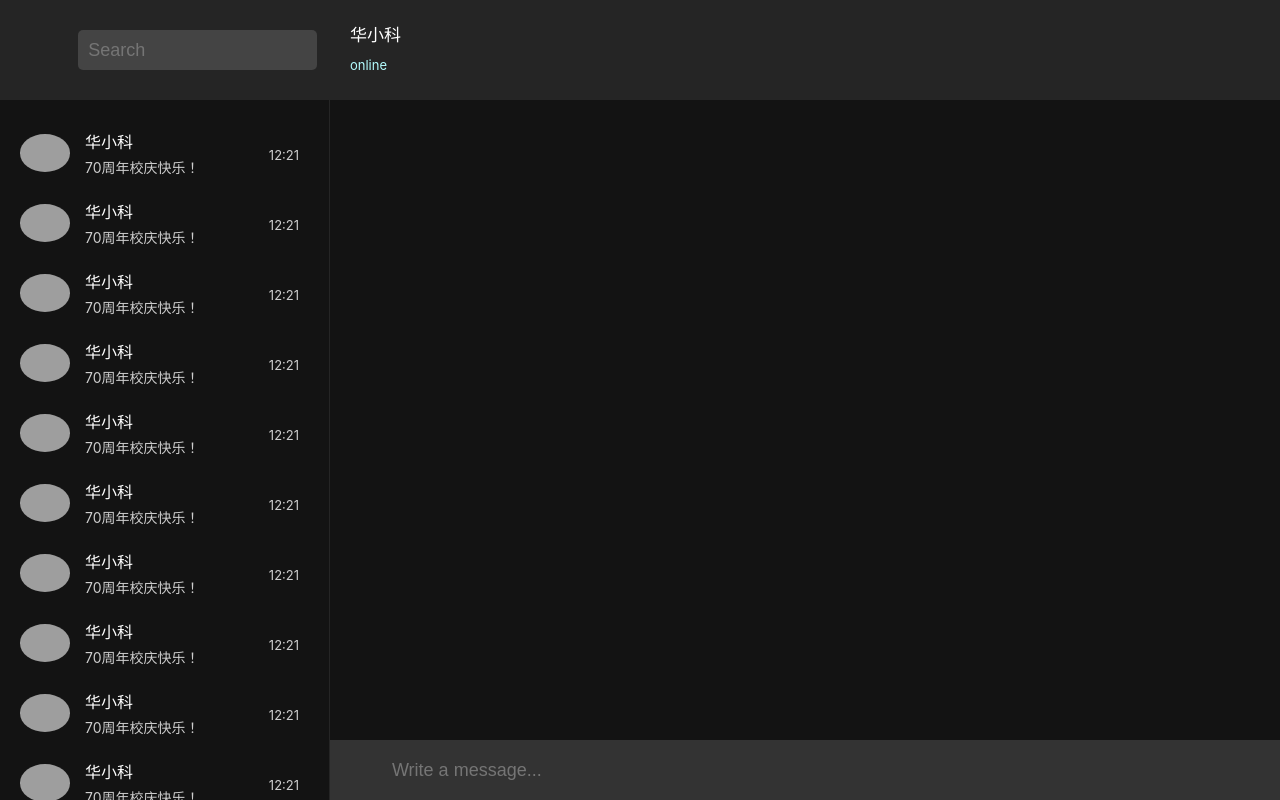
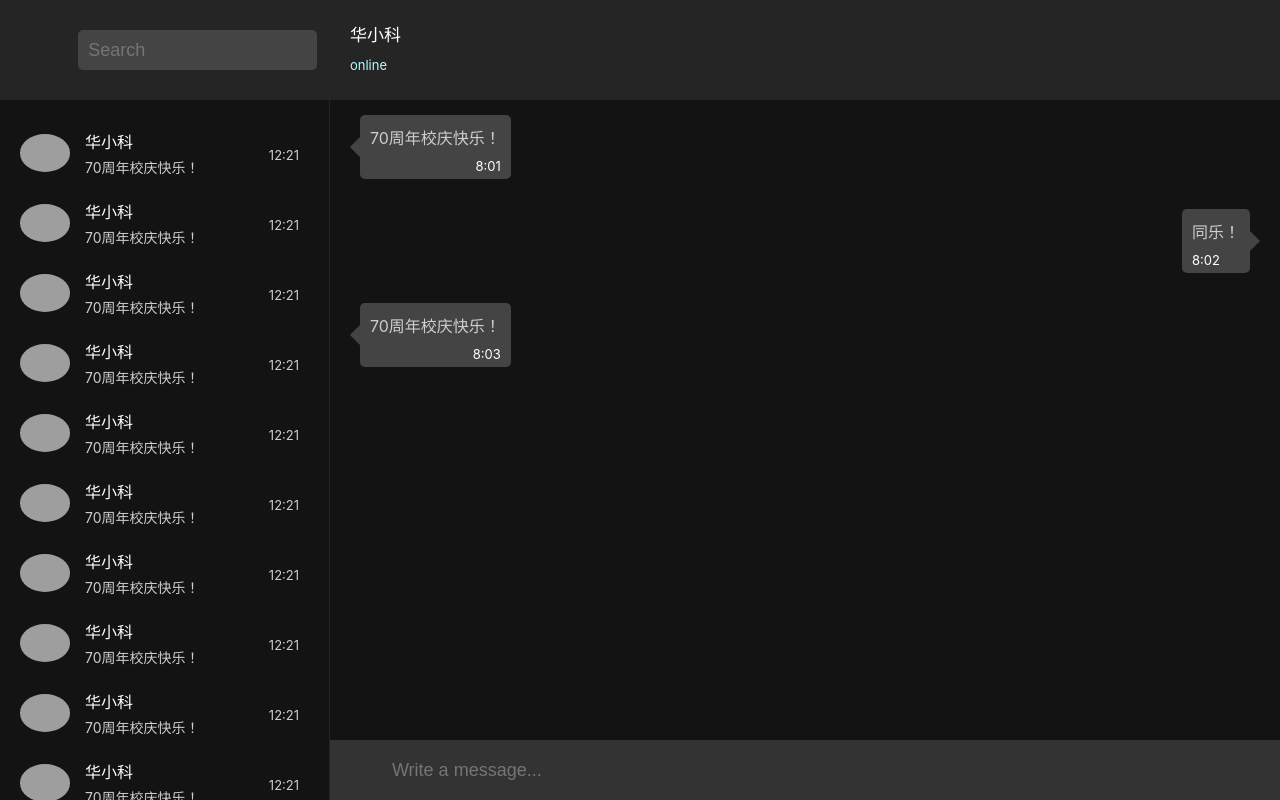
Before and after one commit to SE-Kokochatting/KokoChatting, a React (Vite) app in the folder src/frontend/: page /home in a window 1280 px wide. Built offline with nearby package versions, Linux system fonts and the light colour scheme; grey boxes are pictures that could not be loaded.

Commit message:
✨ feat(fe): Chat bubbles.
Add chat bubbles.

```diff
--- /dev/null
+++ b/src/frontend/src/components/ChatWindow/components/Bubble/index.scss
@@ -0,0 +1,55 @@
+// 方向向左的气泡
+.c-chat_window-chat_area-bubble {
+  color: var(--font);
+  background-color: var(--bg-2);
+  display: block;
+  padding: 10px 10px 30px 10px;
+  border-radius: 5px;
+  position: relative;
+  // 宽度适应文字内容
+  width: fit-content;
+
+  &-time {
+    font-size: 13px;
+    color: var(--light);
+    position: absolute;
+    right: 10px;
+    bottom: 5px;
+  }
+}
+
+.c-chat_window-chat_area-bubble::before {
+  content: '';
+  width: 20px;
+  height: 20px;
+  position: absolute;
+  top: 50%;
+  transform: translateY(-50%);
+  left: -20px;
+  background-color: var(--bg-2);
+  clip-path: polygon(100% 0%, 100% 100%, 50% 50%);
+}
+
+// 方向向右的气泡
+.c-chat_window-chat_area-bubble.right {
+  // 由于有 .right，第一层孩子用不了 &
+  .c-chat_window-chat_area-bubble-time {
+    left: 10px;
+  }
+}
+
+.c-chat_window-chat_area-bubble.right::before {
+  display: none;
+}
+
+.c-chat_window-chat_area-bubble.right::after {
+  content: '';
+  width: 20px;
+  height: 20px;
+  position: absolute;
+  top: 50%;
+  transform: translateY(-50%);
+  background-color: var(--bg-2);
+  clip-path: polygon(0% 0%, 50% 50%, 0% 100%);
+  right: -20px;
+}
--- /dev/null
+++ b/src/frontend/src/components/ChatWindow/components/Bubble/index.tsx
@@ -0,0 +1,51 @@
+import { Direction } from '@/enums'
+import SvgIcon from '@/components/SvgIcon'
+import './index.scss'
+
+interface BubbleProps {
+  content: string
+  direction: Direction
+  read?: boolean
+  time: string
+}
+
+function Bubble(props: BubbleProps) {
+  const { content, direction, read, time } = props
+  return (
+    <div
+      style={{
+        alignSelf: direction === Direction.Left ? 'start' : 'end',
+        margin:
+          direction === Direction.Left
+            ? '15px 0 15px 30px'
+            : '15px 30px 15px 0',
+        maxWidth: '50%',
+        display: 'flex',
+      }}
+    >
+      {read && (
+        <SvgIcon
+          name='done'
+          style={{
+            width: '25px',
+            height: '25px',
+            fill: 'var(--light)',
+            alignSelf: 'end',
+            marginRight: '10px',
+          }}
+        />
+      )}
+      <div
+        className={
+          direction === Direction.Left
+            ? 'c-chat_window-chat_area-bubble'
+            : 'c-chat_window-chat_area-bubble right'
+        }
+      >
+        <div className='c-chat_window-chat_area-bubble-content'>{content}</div>
+        <span className='c-chat_window-chat_area-bubble-time'>{time}</span>
+      </div>
+    </div>
+  )
+}
+export default Bubble
--- a/src/frontend/src/components/ChatWindow/components/Sender/index.scss
+++ b/src/frontend/src/components/ChatWindow/components/Sender/index.scss
@@ -1,7 +1,8 @@
 .c-chat_window-sender {
   width: 100%;
   height: 60px;
-  position: absolute;
+  position: fixed;
+  z-index: 9999;
   bottom: 0;
   background-color: var(--bg-3);
   color: var(--font);
--- a/src/frontend/src/components/ChatWindow/index.scss
+++ b/src/frontend/src/components/ChatWindow/index.scss
@@ -2,8 +2,17 @@
   width: 74.3%;
   box-sizing: border-box;
   border-left: 1px solid var(--bg);
-  background-color: var(--bg-dark);
   display: flex;
   flex-direction: column;
   position: relative;
+
+  &-chat_area {
+    width: 100%;
+    position: absolute;
+    display: flex;
+    flex-direction: column;
+    top: 0;
+    bottom: 60px;
+    background-color: var(--bg-dark);
+  }
 }
--- a/src/frontend/src/components/ChatWindow/index.tsx
+++ b/src/frontend/src/components/ChatWindow/index.tsx
@@ -1,4 +1,6 @@
+import Bubble from './components/Bubble'
 import Sender from './components/Sender'
+import { Direction } from '@/enums'
 import './index.scss'
 // type ChatWindowProps = {
 // };
@@ -6,6 +8,24 @@ function ChatWindow(/* props: ChatWindowProps */) {
   // const {} = props;
   return (
     <div className='c-chat_window'>
+      <div className='c-chat_window-chat_area'>
+        <Bubble
+          content='70周年校庆快乐！'
+          direction={Direction.Left}
+          time='8:01'
+        />
+        <Bubble
+          content='同乐！'
+          direction={Direction.Right}
+          read={true}
+          time='8:02'
+        />
+        <Bubble
+          content='70周年校庆快乐！'
+          direction={Direction.Left}
+          time='8:03'
+        />
+      </div>
       <Sender />
     </div>
   )
--- /dev/null
+++ b/src/frontend/src/enums/direction.ts
@@ -0,0 +1,4 @@
+export enum Direction {
+  Left,
+  Right,
+}
--- /dev/null
+++ b/src/frontend/src/enums/index.ts
@@ -0,0 +1 @@
+export * from './direction'
--- a/src/frontend/tsconfig.json
+++ b/src/frontend/tsconfig.json
@@ -38,7 +38,9 @@
       "@/mobx/*": ["src/mobx/*"],
       "@/network/*": ["src/network/*"],
       "@/constants/*": ["src/constants/*"],
-      "@/plugins/*": ["src/plugins/*"]
+      "@/plugins/*": ["src/plugins/*"],
+      "@/types/*": ["src/types"],
+      "@/enums/*": ["src/enums"]
     }
   },
   "include": ["src", "tests"],
```
Also changed, not shown: src/frontend/src/types/index.ts (added), 1 other file (tests, documents, lock files or other folders).
